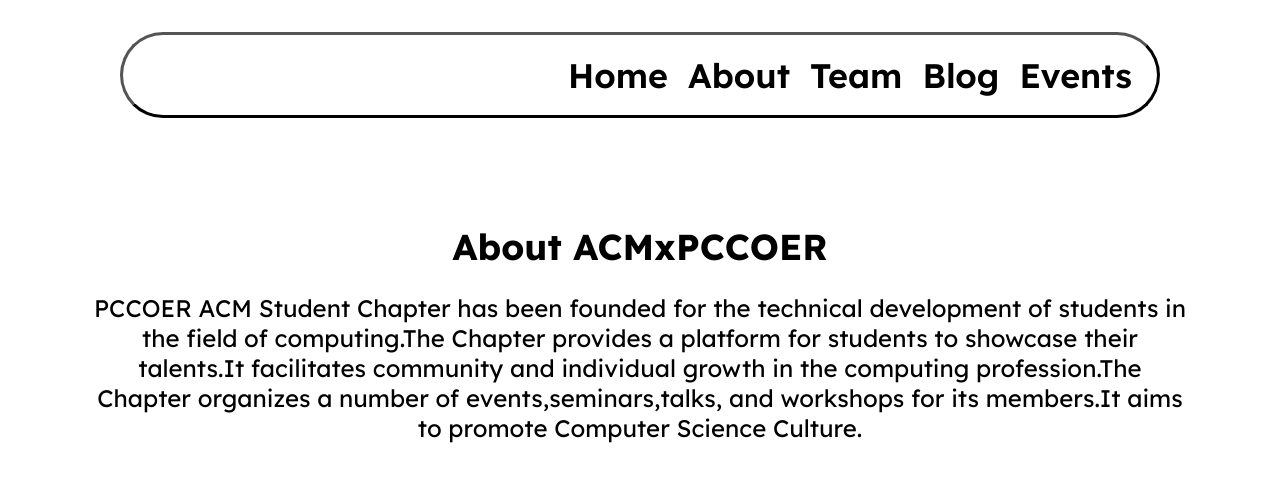
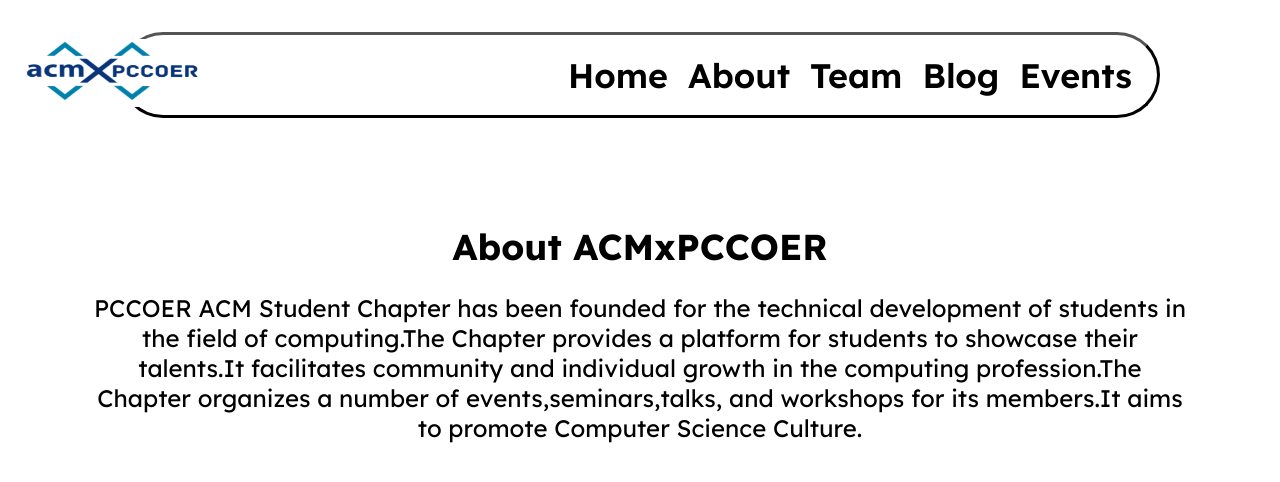
Before and after one commit to sayaliundale/Analog-clock, a Next.js app: page /about in a window 1280 px wide. Shown: the top 482 px of the page. Built offline with nearby package versions, Linux system fonts and the light colour scheme.

Commit message:
Logo added to navbar

```diff
--- a/components/Navbar.js
+++ b/components/Navbar.js
@@ -1,9 +1,14 @@
 import Link from "next/link";
 import styles from "../styles/Navbar.module.css";
+import Image from 'next/image';
+import style from "../styles/Logo.module.css";
 
 export default function Navbar() {
   return (
     <nav className={styles.navbar}>
+    <div className={style.logo}>
+     <Image src="/acmLogo1.png" width={200} height={68} />
+    </div>
       <Link href="/" className={styles.content}>
         Home
       </Link>
--- /dev/null
+++ b/styles/Logo.module.css
@@ -0,0 +1,3 @@
+.logo{
+    padding-right: 350px;
+}
```
Also changed, not shown: pages/about.js (+12 -7 lines), public/acmLogo1.png (added).
